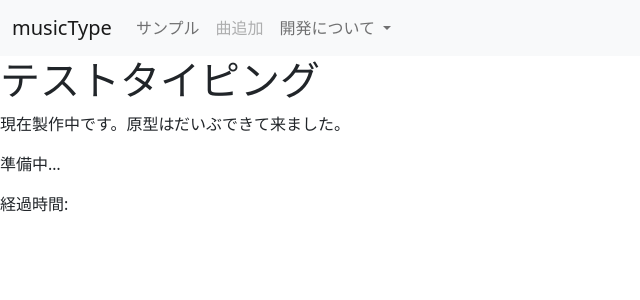
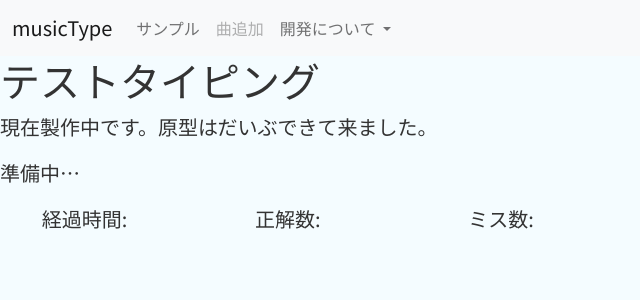
Before and after one commit to takechi-scratch/musicType, a Flask app: page /play/ in a window 1280 px wide. Shown: the top 300 px of the page, without its empty margins (0-640 px from the left). Run offline with Flask 3, Linux system fonts and the light colour scheme; some libraries are stand-ins or nearby versions.

Commit message:
スコア項目増、位置調整

```diff
--- a/static/play/script.js
+++ b/static/play/script.js
@@ -1,7 +1,8 @@
 let startD
 let typingStr
 let typingNumber
-console.log("コンソールへようこそ！")
+let miss
+console.log("コンソールへようこそ！");
 document.querySelector(".prepare").innerText = "準備中…";
 
 const url = new URL(window.location.href);
@@ -50,13 +51,18 @@ function main(){
     startD = Date.now();
     typingStr = "reta-pakkudegenkinokurehasubetesagidesu";
     typingNumber = 0;
+    miss = 0;
 
     document.querySelector(".prepare").remove();
 
     const interval = setInterval(function() {
-        document.querySelector(".time").innerText = Math.round((Date.now() - startD) / 10) / 100;
+        document.querySelector(".time").innerText = Math.round(player.getCurrentTime() * 100) / 100;
         document.querySelector(".finishedStr").innerText = typingStr.substring(0, typingNumber);
         document.querySelector(".yetStr").innerText = typingStr.substring(typingNumber, typingStr.length);
+
+        document.querySelector(".corrects").innerText = typingNumber;
+        document.querySelector(".miss").innerText = miss;
+
         if (typingNumber == typingStr.length) {
             clearInterval(interval)
             const sound = new Audio("/static/sound/next.mp3");
@@ -82,6 +88,7 @@ document.addEventListener("keydown", (event) => {
             const sound = new Audio("/static/sound/type.wav");
             sound.play();
         } else {
+            miss++;
             const sound = new Audio("/static/sound/miss.wav");
             sound.play();
         }
--- a/static/style.css
+++ b/static/style.css
@@ -14,3 +14,14 @@ p {
 .finishedStr {
     color:#999999
 }
+
+.score {
+    display: flex;
+    justify-content: space-around;
+    margin: 10px;
+    width: 50%;
+}
+
+.score * {
+    width: 150px;
+}
--- a/templates/layout.html
+++ b/templates/layout.html
@@ -8,6 +8,7 @@
     <title>musicType</title>
     <link rel="stylesheet" href="/static/bootstrap/css/bootstrap.min.css">
     <script src="/static/bootstrap/js/bootstrap.min.js"></script>
+    <link rel="stylesheet" type="text/css" href="/static/style.css">
 
     <link rel="preconnect" href="https://fonts.googleapis.com">
     <link rel="preconnect" href="https://fonts.gstatic.com" crossorigin>
--- a/templates/play.html
+++ b/templates/play.html
@@ -9,7 +9,11 @@
     </noscript>
     <p class="prepare"></p>
     <p><span class="finishedStr"></span><span class="yetStr"></span></p>
-    <p>経過時間:<span class="time"></span></p>
+    <div class="score">
+        <p>経過時間:<span class="time"></span></p>
+        <p>正解数:<span class="corrects"></span></p>
+        <p>ミス数:<span class="miss"></span></p>
+    </div>
 </div>
 <script src="/static/play/script.js"></script>
 {% endblock %}
```
